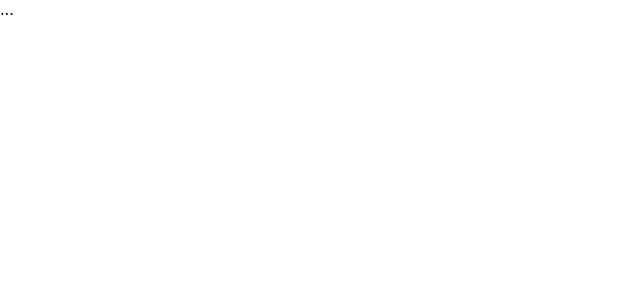
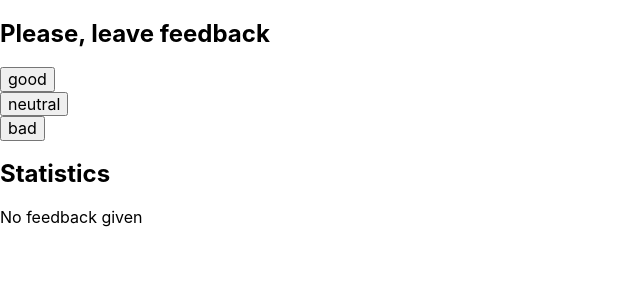
Before and after one commit to YevhenChementsov/react-feedback, a React (Create React App) app: page / in a window 1280 px wide. Shown: the top 300 px of the page, without its empty margins (0-640 px from the left). Built offline with nearby package versions, Linux system fonts and the light colour scheme.

Commit message:
add feedback logic without css styles

```diff
--- a/src/App.js
+++ b/src/App.js
@@ -1,4 +1,8 @@
 import React, { Component } from 'react';
+import Section from './components/Section';
+import FeedbackOptions from './components/FeedbackOptions';
+import Statistics from './components/Statistics';
+import Notification from './components/Notification/Notification';
 
 class App extends Component {
   state = {
@@ -7,12 +11,50 @@ class App extends Component {
     bad: 0,
   };
 
-  countTotalFeedback() {}
+  countTotalFeedback = () => {
+    return Object.values(this.state).reduce((value, acc) => acc + value, 0);
+  };
 
-  countPositiveFeedbackPercentage() {}
+  countPositiveFeedbackPercentage = () => {
+    return Math.round((this.state.good / this.countTotalFeedback()) * 100);
+  };
+
+  handleClick = option => {
+    this.setState(prevState => {
+      return {
+        [option]: prevState[option] + 1,
+      };
+    });
+  };
 
   render() {
-    return <div className="">...</div>;
+    const { good, neutral, bad } = this.state;
+    const options = Object.keys(this.state);
+
+    return (
+      <>
+        <h1 hidden>Feedback</h1>
+        <Section title="Please, leave feedback">
+          <FeedbackOptions
+            options={options}
+            onLeaveFeedback={this.handleClick}
+          />
+        </Section>
+        <Section title="Statistics">
+          {this.countTotalFeedback() > 0 ? (
+            <Statistics
+              good={good}
+              neutral={neutral}
+              bad={bad}
+              total={this.countTotalFeedback()}
+              positivePercentage={this.countPositiveFeedbackPercentage()}
+            />
+          ) : (
+            <Notification message="No feedback given" />
+          )}
+        </Section>
+      </>
+    );
   }
 }
 
--- a/src/components/Container/index.js
+++ /dev/null
@@ -1 +0,0 @@
-export { default } from './Container';
--- a/src/components/FeedbackOptions/FeedbackOptions.js
+++ b/src/components/FeedbackOptions/FeedbackOptions.js
@@ -0,0 +1,28 @@
+import React from 'react';
+import PropTypes from 'prop-types';
+
+function FeedbackOptions({ options, onLeaveFeedback }) {
+  return (
+    <ul className="">
+      {options.map(option => (
+        <li key={option}>
+          <button
+            className=""
+            type="button"
+            value={option}
+            onClick={() => onLeaveFeedback(option)}
+          >
+            {option}
+          </button>
+        </li>
+      ))}
+    </ul>
+  );
+}
+
+FeedbackOptions.propTypes = {
+  options: PropTypes.arrayOf(PropTypes.oneOf(['good', 'neutral', 'bad'])),
+  onLeaveFeedback: PropTypes.func.isRequired,
+};
+
+export default FeedbackOptions;
--- /dev/null
+++ b/src/components/Notification/Notification.js
@@ -0,0 +1,12 @@
+import React from 'react';
+import PropTypes from 'prop-types';
+
+function Notification({ message }) {
+  return <p>{message}</p>;
+}
+
+Notification.propType = {
+  message: PropTypes.string.isRequired,
+};
+
+export default Notification;
--- /dev/null
+++ b/src/components/Notification/index.js
@@ -0,0 +1 @@
+export { default } from './Notification';
--- a/src/components/Section/Section.js
+++ b/src/components/Section/Section.js
@@ -0,0 +1,18 @@
+import React from 'react';
+import PropTypes from 'prop-types';
+
+function Section({ title, children }) {
+  return (
+    <section>
+      <h2>{title}</h2>
+      {children}
+    </section>
+  );
+}
+
+Section.propTypes = {
+  title: PropTypes.string.isRequired,
+  children: PropTypes.node,
+};
+
+export default Section;
--- a/src/components/Statistics/Statistics.js
+++ b/src/components/Statistics/Statistics.js
@@ -0,0 +1,39 @@
+import React from 'react';
+import PropTypes from 'prop-types';
+
+function Statistics({ good, neutral, bad, total, positivePercentage }) {
+  return (
+    <ul>
+      <li>
+        <p>Good</p>
+        <p>{good}</p>
+      </li>
+      <li>
+        <p>Neutral</p>
+        <p>{neutral}</p>
+      </li>
+      <li>
+        <p>Bad</p>
+        <p>{bad}</p>
+      </li>
+      <li>
+        <p>Total</p>
+        <p>{total}</p>
+      </li>
+      <li>
+        <p>Positive Feedback</p>
+        <p>{positivePercentage}%</p>
+      </li>
+    </ul>
+  );
+}
+
+Statistics.propTypes = {
+  good: PropTypes.number.isRequired,
+  neutral: PropTypes.number.isRequired,
+  bad: PropTypes.number.isRequired,
+  total: PropTypes.number.isRequired,
+  positivePercentage: PropTypes.number.isRequired,
+};
+
+export default Statistics;
```
Also changed, not shown: src/components/Container/Container.module.css (deleted), src/components/Notification/Notification.module.css (added).
